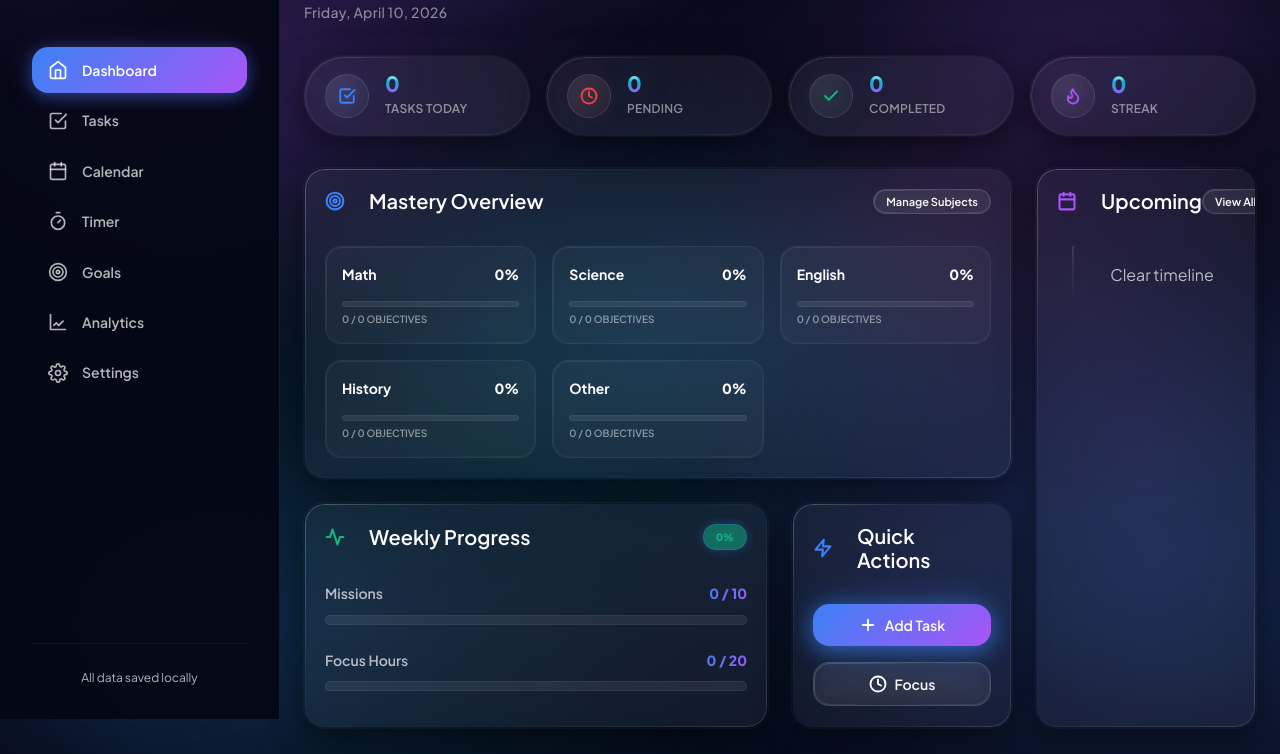
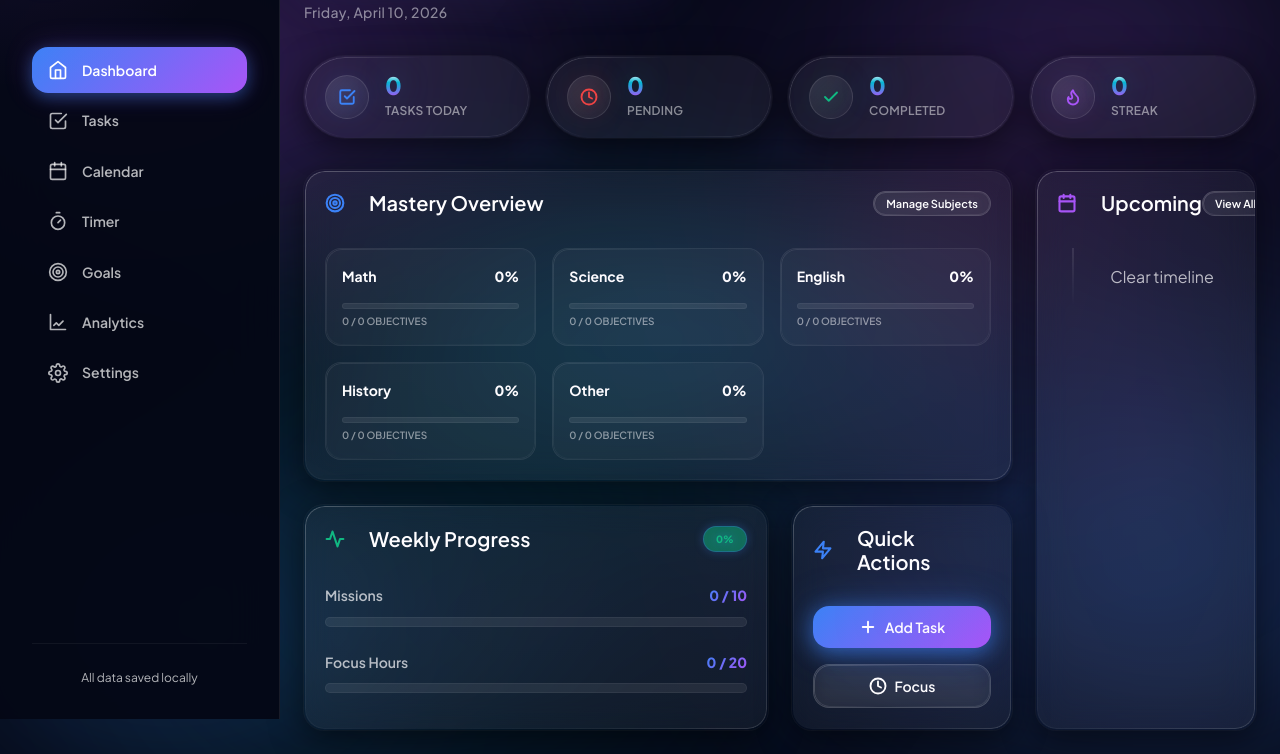
Before and after one commit to huzef-zo/Studyflow, a plain HTML site: page index.html in a window 1280 px wide. Shown: the part 81-835 px from the top of the page. Drawn offline with Linux system fonts and the light colour scheme.

Commit message:
Update index.html

```diff
--- a/index.html
+++ b/index.html
@@ -36,28 +36,28 @@
       <div class="stat-pill glowing-pill">
         <div class="stat-pill-icon icon-glow-primary" style="color: var(--primary);"><svg xmlns="http://www.w3.org/2000/svg" width="18" height="18" viewBox="0 0 24 24" fill="none" stroke="currentColor" stroke-width="2.5" stroke-linecap="round" stroke-linejoin="round"><path d="M9 11l3 3L22 4"/><path d="M21 12v7a2 2 0 0 1-2 2H5a2 2 0 0 1-2-2V5a2 2 0 0 1 2-2h11"/></svg></div>
         <div>
-          <div class="data-number" style="font-size: 21px;" id="stat-today">0</div>
+          <div class="data-number" style="font-size: 24px;" id="stat-today">0</div>
           <div class="stat-pill-label">Tasks Today</div>
         </div>
       </div>
       <div class="stat-pill glowing-pill">
         <div class="stat-pill-icon icon-glow-danger" style="color: var(--danger);"><svg xmlns="http://www.w3.org/2000/svg" width="18" height="18" viewBox="0 0 24 24" fill="none" stroke="currentColor" stroke-width="2.5" stroke-linecap="round" stroke-linejoin="round"><circle cx="12" cy="12" r="10"/><polyline points="12 6 12 12 16 14"/></svg></div>
         <div>
-          <div class="data-number" style="font-size: 21px;" id="stat-pending">0</div>
+          <div class="data-number" style="font-size: 24px;" id="stat-pending">0</div>
           <div class="stat-pill-label">Pending</div>
         </div>
       </div>
       <div class="stat-pill glowing-pill">
         <div class="stat-pill-icon icon-glow-success" style="color: var(--success);"><svg xmlns="http://www.w3.org/2000/svg" width="18" height="18" viewBox="0 0 24 24" fill="none" stroke="currentColor" stroke-width="2.5" stroke-linecap="round" stroke-linejoin="round"><polyline points="20 6 9 17 4 12"/></svg></div>
         <div>
-          <div class="data-number" style="font-size: 21px;" id="stat-week">0</div>
+          <div class="data-number" style="font-size: 24px;" id="stat-week">0</div>
           <div class="stat-pill-label">Completed</div>
         </div>
       </div>
       <div class="stat-pill glowing-pill">
         <div class="stat-pill-icon icon-glow-secondary" style="color: var(--secondary);"><svg xmlns="http://www.w3.org/2000/svg" width="18" height="18" viewBox="0 0 24 24" fill="none" stroke="currentColor" stroke-width="2.5" stroke-linecap="round" stroke-linejoin="round"><path d="M8.5 14.5A2.5 2.5 0 0 0 11 12c0-1.38-.5-2-1-3-1.072-2.143-.224-4.054 2-6 .5 2.5 2 4.9 4 6.5 2 1.6 3 3.5 3 5.5a7 7 0 1 1-14 0c0-1.153.433-2.294 1-3a2.5 2.5 0 0 0 2.5 2.5z"/></svg></div>
         <div>
-          <div class="data-number" style="font-size: 22px;" id="streak-count">0</div>
+          <div class="data-number" style="font-size: 24px;" id="streak-count">0</div>
           <div class="stat-pill-label">Streak</div>
         </div>
       </div>
```
